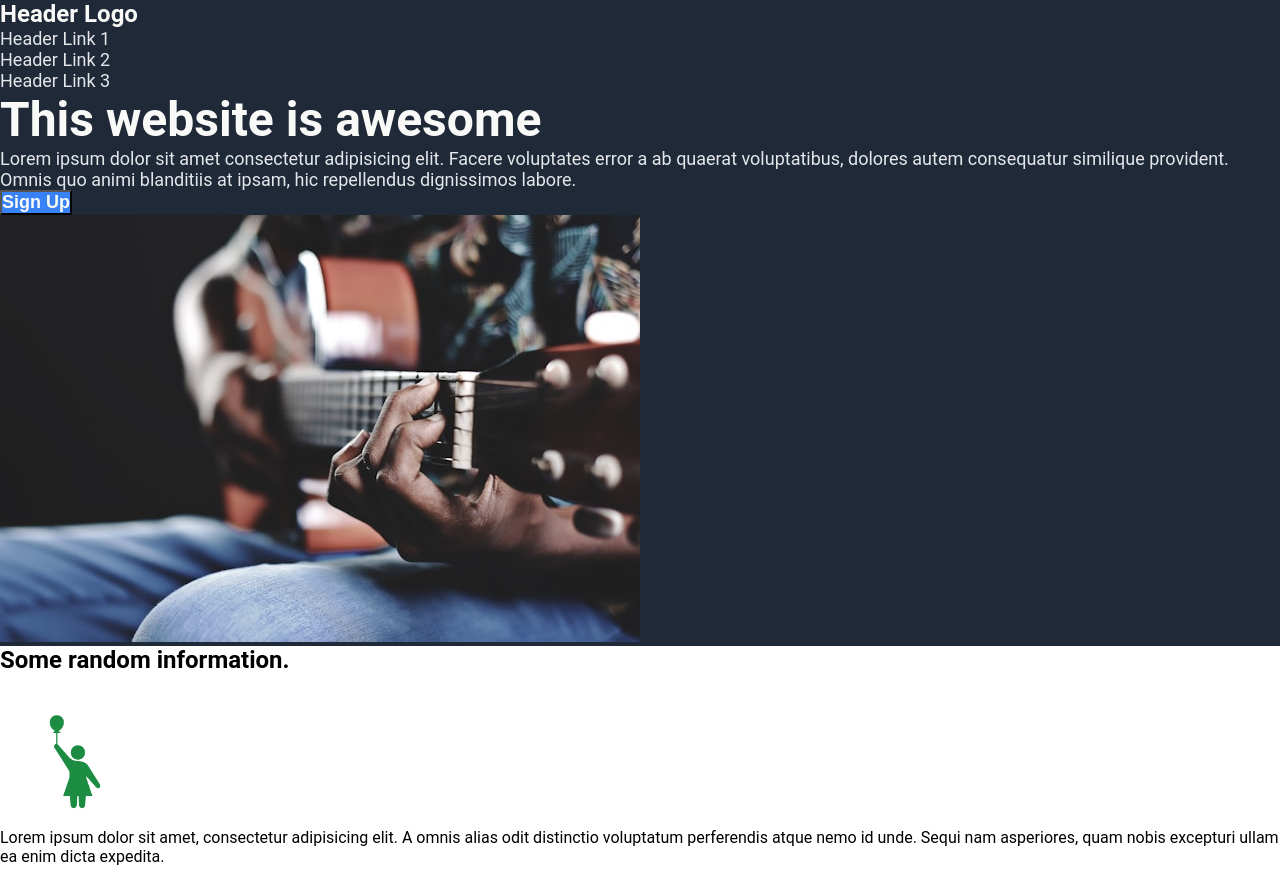
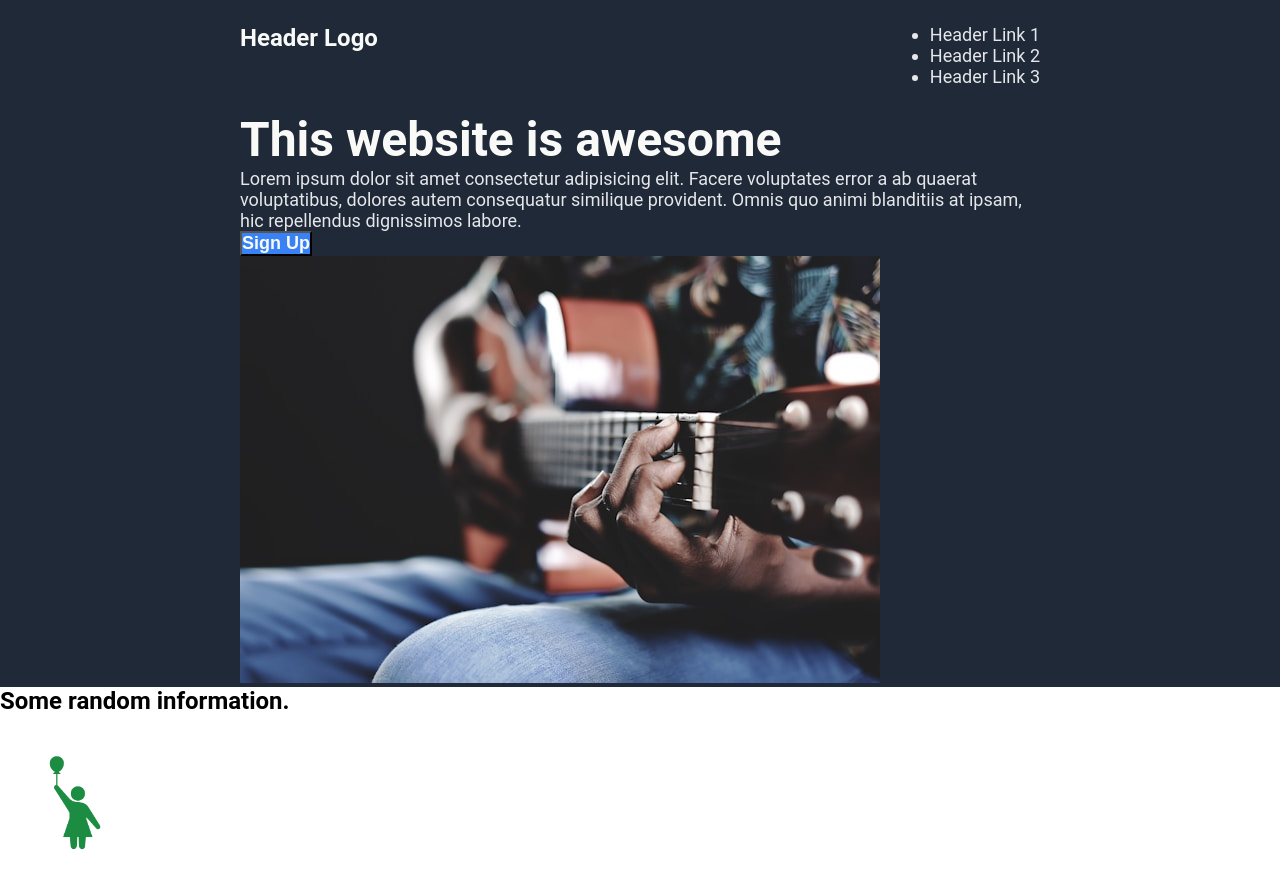
Before and after one commit to tptam/odin-landing-page-guitar, a plain HTML site: page index.html in a window 1280 px wide. Shown: the top 869 px of the page. Drawn offline with Linux system fonts and the light colour scheme.

Commit message:
Set header as flex container
- Add vertical paddings
- Add horizontal paddings, grouped with hero and footer

```diff
--- a/style.css
+++ b/style.css
@@ -8,7 +8,16 @@ body {
     font-family: 'Roboto', Arial, Helvetica, sans-serif;
 }
 
+.header {
+    padding-top: 24px;
+    padding-bottom: 24px;
+    display: flex;
+    justify-content: space-between;
+}
+
 .header, .hero, .footer {
+    padding-left: 240px;
+    padding-right: 240px;
     background-color: #1f2937;
 }
 
```
